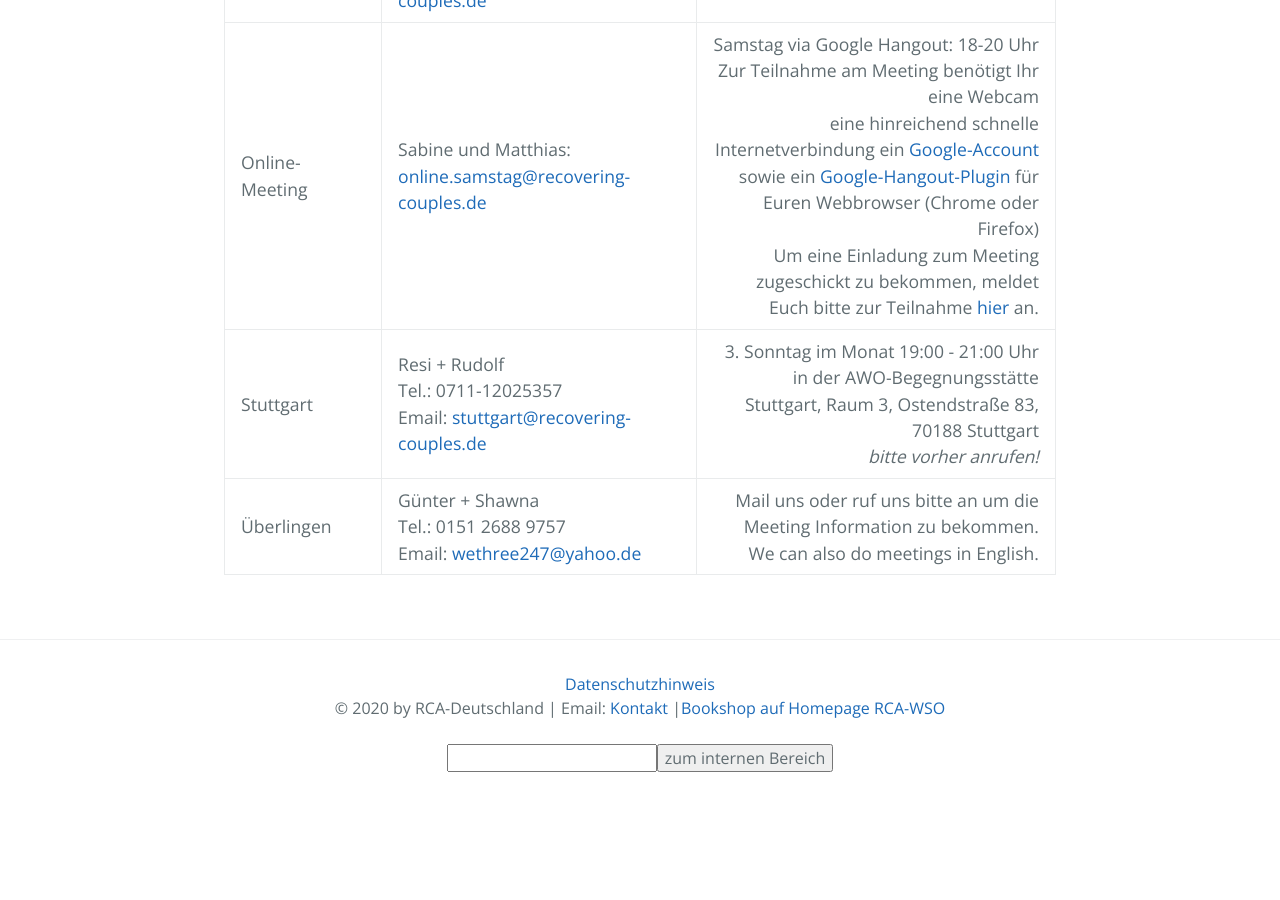
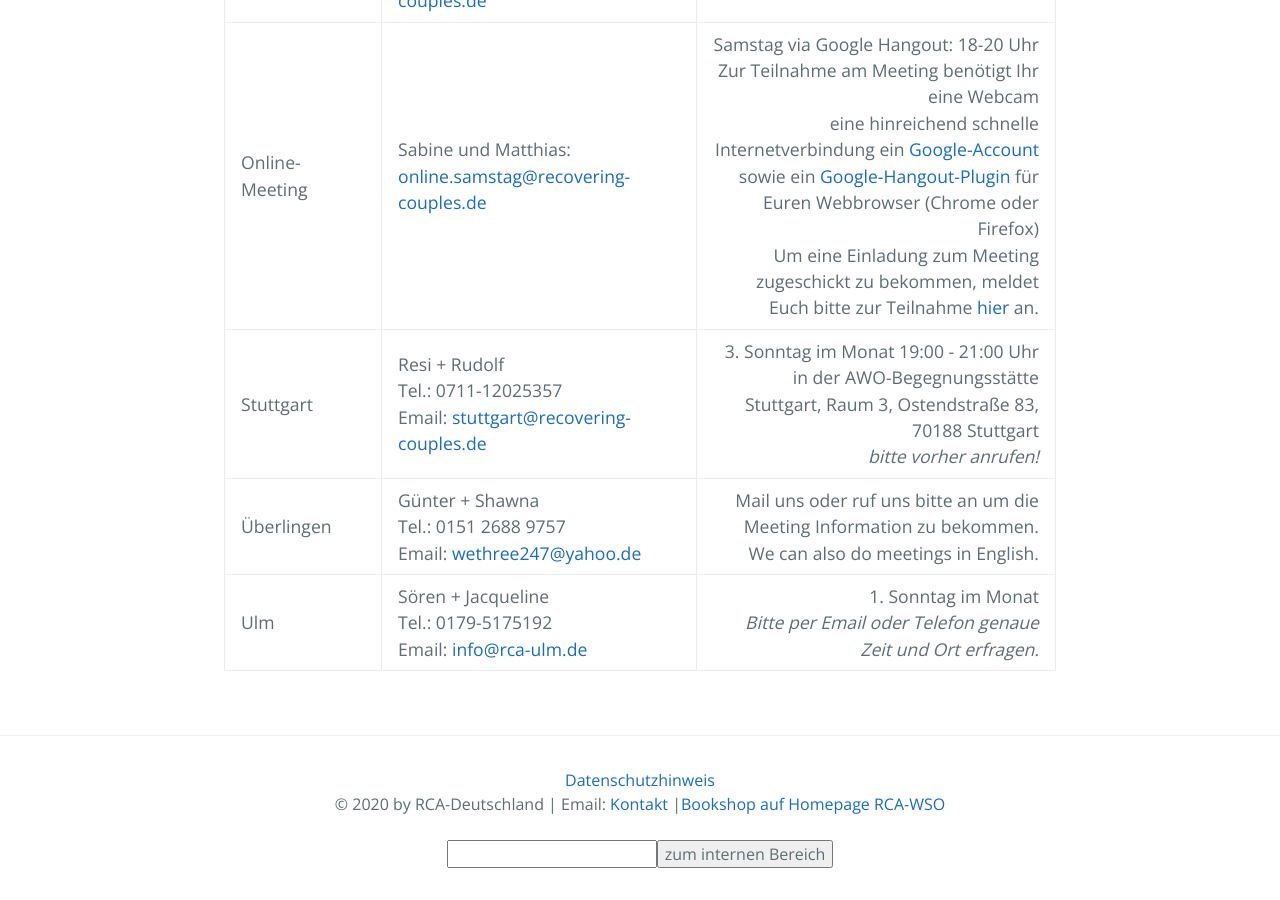
Before and after one commit to rcadeutschland/rcadeutschland.github.io, a Jekyll site: the page built from Gruppen.md, in a window 1280 px wide and 900 px high, scrolled down 1148 px. Built offline with Jekyll 4.4.1, drawn with Linux system fonts in a browser that asks for light colours; before the commit the page ends 1952 px from its top, so only the background shows below that.

Commit message:
Update Gruppen.md
Achim, 25.6.2020: Eintrag Ulm gemäß Mail von soe@jacsoe.de vom 24.06.20, 13:58 Uhr.

```diff
--- a/Gruppen.md
+++ b/Gruppen.md
@@ -16,3 +16,4 @@
 | Online-Meeting | Sabine und Matthias:<br><online.samstag@recovering-couples.de> | Samstag via Google Hangout: 18-20 Uhr Zur Teilnahme am Meeting benötigt Ihr eine Webcam<br> eine hinreichend schnelle Internetverbindung ein <a href="https://accounts.google.com/SignUp">Google-Account</a><br>sowie ein <a href="https://hangouts.google.com/">Google-Hangout-Plugin</a> für Euren Webbrowser (Chrome oder Firefox)<br>Um eine Einladung zum Meeting zugeschickt zu bekommen, meldet Euch bitte zur Teilnahme <a href="mailto:kontakt@recovering-couples.de?subject=[Anmeldung zum RCA-Online-Meeting]">hier</a> an. |
 | Stuttgart | Resi + Rudolf<br>Tel.: 0711-12025357<br>Email: <stuttgart@recovering-couples.de> | 3. Sonntag im Monat 19:00 - 21:00 Uhr in der AWO-Begegnungsstätte Stuttgart, Raum 3, Ostendstraße 83, 70188 Stuttgart<br> *bitte vorher anrufen!* |
 | Überlingen | Günter + Shawna<br>Tel.: 0151 2688 9757<br>Email: <wethree247@yahoo.de> | Mail uns oder ruf uns bitte an um die Meeting Information zu bekommen. We can also do meetings in English. |
+| Ulm | Sören + Jacqueline<br>Tel.: 0179-5175192<br>Email: <info@rca-ulm.de> | 1. Sonntag im Monat<br> *Bitte per Email oder Telefon genaue Zeit und Ort erfragen.* |
```
